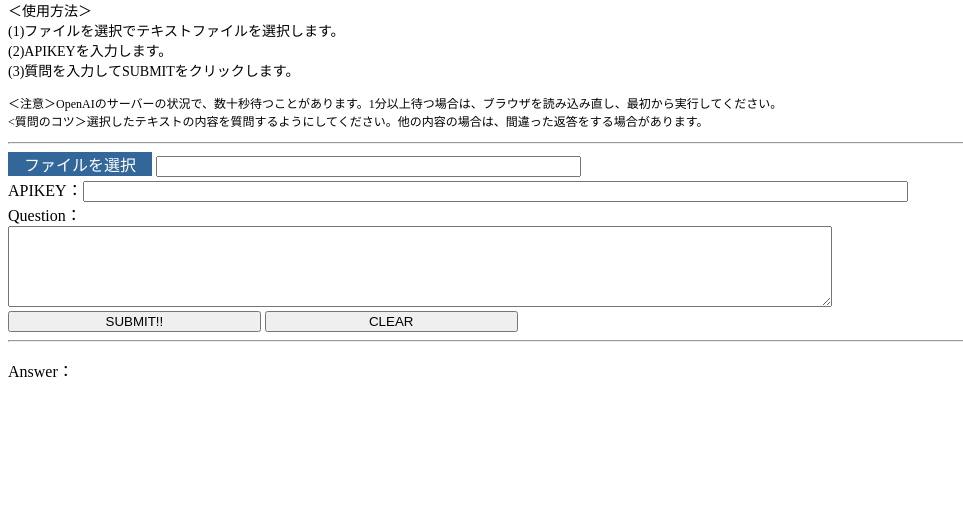
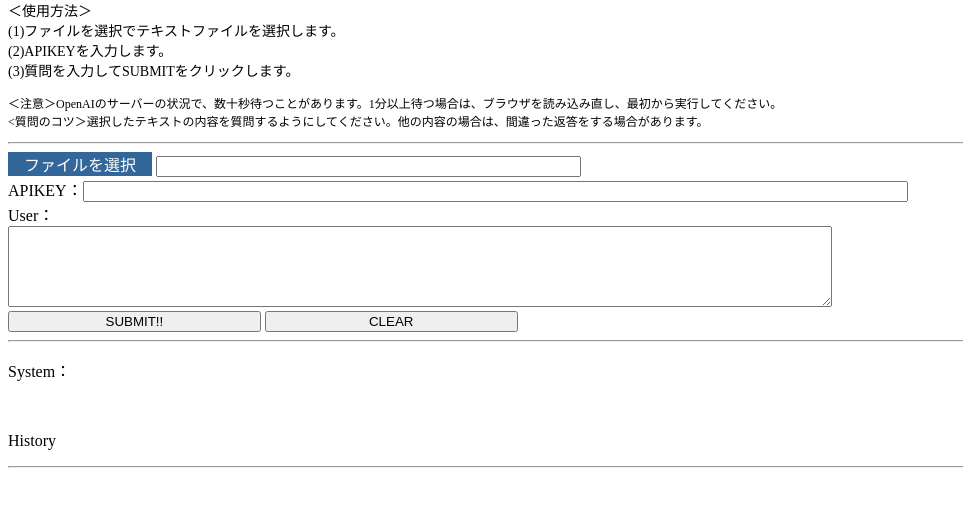
Before and after one commit to ochiainobuto/llmaindex, a Flask app: page / in a window 1280 px wide. Shown: the part 124-631 px from the top of the page, without its empty margins (0-963 px from the left). Run offline with Flask 2, Linux system fonts and the light colour scheme.

Commit message:
Add files via upload

```diff
--- a/app.py
+++ b/app.py
@@ -1,26 +1,28 @@
 from flask import Flask, render_template, request, redirect, url_for, send_from_directory
-import openai
+from langchain import OpenAI
 
 import os
 #os.environ["OPENAI_API_KEY"] = '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'
 #openai.api_key = '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'
 from llama_index import GPTSimpleVectorIndex, SimpleDirectoryReader, StringIterableReader,PromptHelper
-from llama_index import Document
+from llama_index import Document, LLMPredictor
 
 app = Flask(__name__)
 input_text = ""
+filenames = ""
+history = []
 
 @app.route('/')
-def index(apikey="", question="", output="", filename="選択されていません"):
+def index(apikey="", question="", output=""):
 	print("index....")
-	global input_text
+	global input_text,history
 
 	input_text = ""
 	return render_template('index.html')
 
 @app.route('/upload', methods=['POST'])
 def upload():
-	global input_text
+	global input_text,filenames,history
 
 	print("upload....")
 
@@ -29,27 +31,55 @@ def upload():
 	question = request.form['question']
 
 	if input_text == "":
-		filenames = ""
 		if request.files['input_text']:
 			upload_files = request.files.getlist('input_text')
 
 			for file in upload_files:
 				filenames = filenames + file.filename + ' '
-				input_text = file.stream.read().decode()
+				input_text = input_text + file.stream.read().decode()
 
 	documents = [Document(input_text)]
+
+	# LLMPredictorの準備
+	llm_predictor = LLMPredictor(llm=OpenAI(
+	    temperature=0, # 温度
+	    model_name="text-davinci-003" # モデル名
+	))
+
+	# PromptHelperの準備
+	prompt_helper=PromptHelper(
+	    max_input_size=4000,  # LLM入力の最大トークン数
+	    num_output=256,  # LLM出力のトークン数
+	    chunk_size_limit=2000,  # チャンクのトークン数
+	    max_chunk_overlap=0,  # チャンクオーバーラップの最大トークン数
+	    separator="。"  # セパレータ
+	)
+
+	# インデックスの作成
 	index = GPTSimpleVectorIndex(
-	    documents=documents
+	    documents,  # ドキュメント
+	    llm_predictor=llm_predictor,  # LLMPredictor
+	    prompt_helper=prompt_helper  # PromptHelper
 	)
+
+	# index = GPTSimpleVectorIndex(
+	#     documents=documents
+	# )
 
 	if question != "":
 		output = index.query(question)
+		history.append("User: "+str(question))
+		#history.append(str(question))
+		history.append("System: "+str(output))
+		#history.append(str(output))
 
-	return render_template('index.html', apikey=apikey, question=question, output=output, filenames=filenames)
+		print(history)
+
+	return render_template('index.html', apikey=apikey, question=question, output=output, filenames=filenames, history=history)
 
 @app.route('/clear', methods=['POST'])
 def clear():
-	global input_text
+	global input_text,filenames,history
 
 	print("clear...")
 
@@ -59,8 +89,9 @@ def clear():
 	filenames = ""
 	input_text = ""
 	output = ""
+	history = []
 
-	return render_template('index.html', apikey=apikey, question=question, output=output, filenames=filenames)
+	return render_template('index.html', apikey=apikey, question=question, output=output, filenames=filenames, history=history)
 
 if __name__ == '__main__':
 	app.run()
--- a/templates/index.html
+++ b/templates/index.html
@@ -3,7 +3,7 @@
 
 <head>
     <meta charset="utf-8">
-    <title>LlamaIndexGPT</title>
+    <title>IndexGPT</title>
     <style>
         body {
             background-color: #FFFFFF
@@ -85,17 +85,24 @@
 	<!--<p id="filename" type="text" name="filename" size="50">{{filenames}}</p>-->
 	<br>
 	APIKEY：<input id="apikey" type="text" name="apikey" value="{{apikey}}" size="100" maxlength="400"><br>
-	Question：<br>
+	User：<br>
 	<!--<input id="question" type="text" name="question" value="{{question}}" size="100" maxlength="200"><br>-->
 	<textarea id="question" type="text" name="question" cols="100" rows="5">{{question}}</textarea><br>
 
 	<button type="submit" class="btn">SUBMIT!!</button>
 	<button type="submit" class="btn" formaction="/clear">CLEAR</button>
-	<hr />
 </form>
-<p>Answer：</p>
+<hr />
+<p>System：</p>
 <p>{{output}}</p>
-
+<br>
+<p>History</p>
+<hr />
+<div class="box">
+	{% for n in history %}
+    	<p>{{ n }}</p>
+    {% endfor %}
+</div>
 
 
 
```
